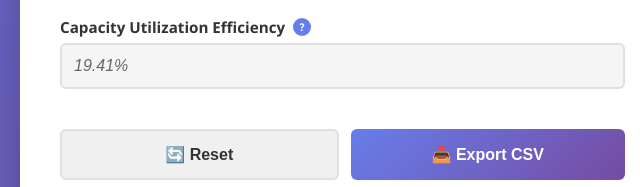
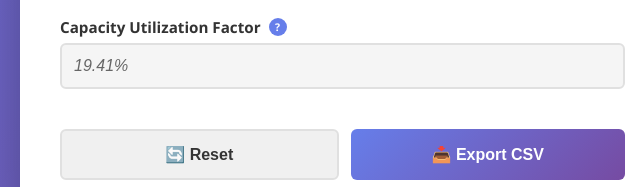
Before and after one commit to Ishaan-Maheshwari/lcoe-calci, a plain HTML site: page index.html in a window 1280 px wide. Shown: the part 1363-1550 px from the top of the page, 0-640 px from the left. Drawn offline with Linux system fonts and the light colour scheme.

Commit message:
Update index.html

```diff
--- a/index.html
+++ b/index.html
@@ -116,7 +116,7 @@
                 <!-- CUE -->
                 <div class="input-group">
                     <label>
-                        Capacity Utilization Efficiency
+                        Capacity Utilization Factor
                         <span class="tooltip-icon" data-tooltip="Annual energy / (Capacity × 8760 hours)">?</span>
                     </label>
                     <input type="text" id="cue_calculated" readonly class="auto-calc">
```
